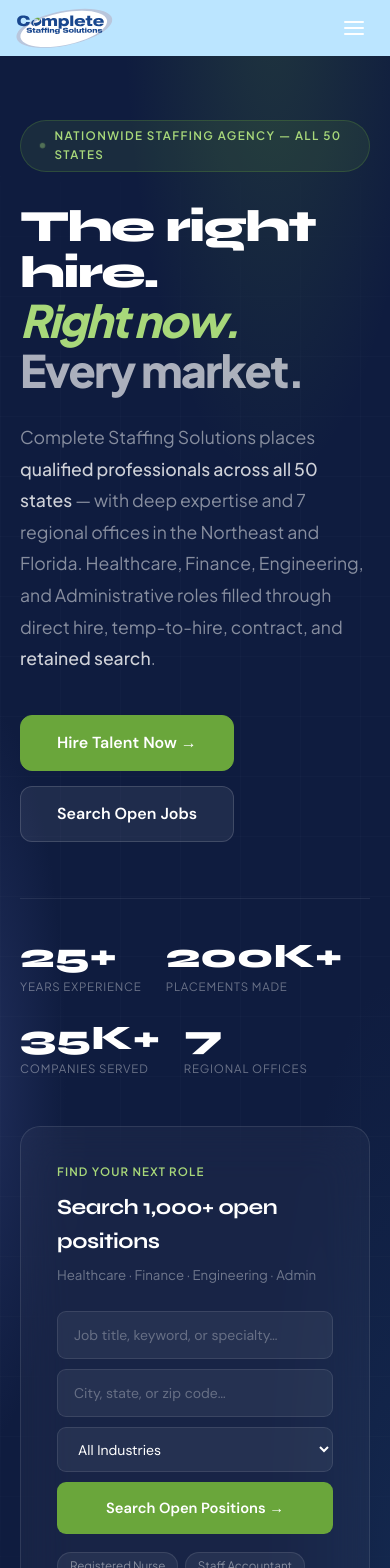
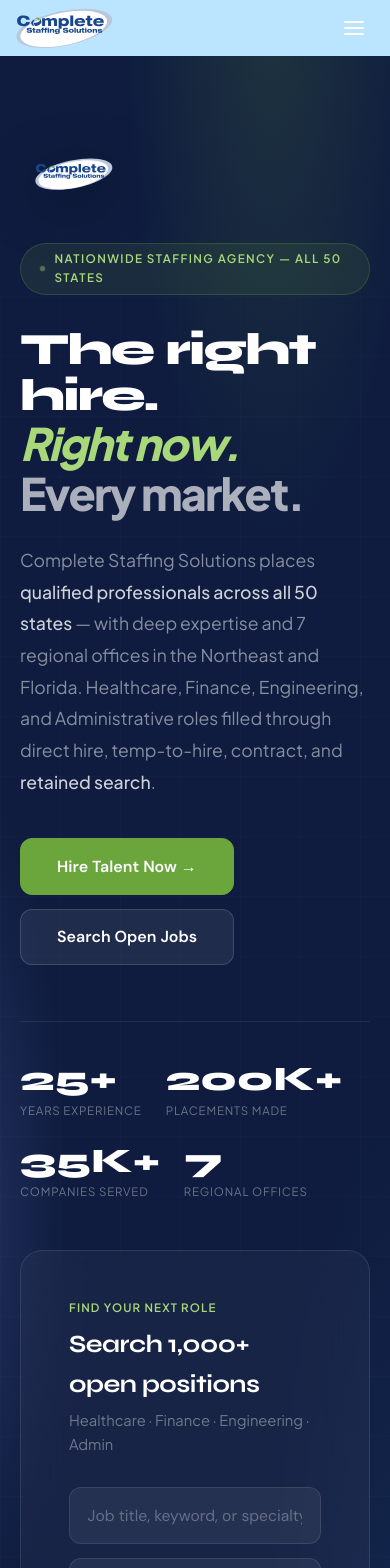
Before and after one commit to Operations2/CompleteStaffingSolutions_site, a Next.js app: page /home in a window 390 px wide. Shown: the top 1568 px of the page. Built offline with nearby package versions, Linux system fonts and the light colour scheme.

Commit message:
Logo Added

```diff
--- a/src/app/home/home.css
+++ b/src/app/home/home.css
@@ -168,11 +168,30 @@
   mask-image: linear-gradient(to bottom, transparent, rgba(0,0,0,.5) 20%, rgba(0,0,0,.5) 80%, transparent);
   -webkit-mask-image: linear-gradient(to bottom, transparent, rgba(0,0,0,.5) 20%, rgba(0,0,0,.5) 80%, transparent);
 }
+
+/* Green circle logo placeholder in hero */
+.hero-logo-circle {
+  position: absolute;
+  z-index: 2;
+  top: 4.8rem;
+  left: -15rem;
+  display: flex;
+  align-items: center;
+  justify-content: center;
+  pointer-events: none;
+}
+.hero-logo-img {
+  width: 200px;
+  height: auto;
+  filter: drop-shadow(0 12px 28px rgba(0, 0, 0, 0.35));
+}
+
 .hero-inner {
   max-width: 1320px; margin: 0 auto; width: 100%;
-  display: grid; grid-template-columns: 1fr 460px;
-  gap: 5rem; align-items: center; position: relative;
+  display: grid; grid-template-columns: 1fr 540px;
+  gap: 4.5rem; align-items: center; position: relative;
 }
+.hero-left { position: relative; }
 .hero-left > * {
   animation: fadeUp .6s var(--ease) both;
 }
@@ -229,7 +248,7 @@
 .hero-card {
   background: rgba(255,255,255,.04);
   border: 1px solid rgba(255,255,255,.1);
-  border-radius: 20px; padding: 2.25rem;
+  border-radius: 22px; padding: 3rem;
   backdrop-filter: blur(24px);
   -webkit-backdrop-filter: blur(24px);
 }
@@ -238,16 +257,16 @@
   text-transform: uppercase; color: var(--green3); margin-bottom: .5rem;
 }
 .card-title {
-  font-family: var(--fh); font-size: 1.35rem; font-weight: 700;
+  font-family: var(--fh); font-size: 1.55rem; font-weight: 700;
   color: var(--white); margin-bottom: .3rem; letter-spacing: -.02em;
 }
-.card-sub { font-size: .83rem; color: rgba(255,255,255,.38); margin-bottom: 1.65rem; }
+.card-sub { font-size: .92rem; color: rgba(255,255,255,.38); margin-bottom: 1.9rem; }
 .card-field {
   width: 100%; background: rgba(255,255,255,.06);
   border: 1.5px solid rgba(255,255,255,.1);
-  border-radius: 9px; padding: .72rem 1rem;
-  color: var(--white); font-size: .875rem;
-  transition: border-color .15s; margin-bottom: .65rem;
+  border-radius: 12px; padding: .95rem 1.1rem;
+  color: var(--white); font-size: .98rem;
+  transition: border-color .15s; margin-bottom: .85rem;
   display: block; font-family: var(--fb);
 }
 .card-field::placeholder { color: rgba(255,255,255,.3); }
@@ -255,10 +274,10 @@
 .card-field option { background: var(--navy3); color: var(--white); }
 .card-btn {
   width: 100%; background: var(--green); color: var(--white);
-  border-radius: 9px; padding: .88rem; font-size: .92rem;
+  border-radius: 12px; padding: 1rem; font-size: 1rem;
   font-weight: 600; cursor: pointer; transition: all .18s;
   display: flex; align-items: center; justify-content: center;
-  font-family: var(--fb); margin-top: .35rem; text-decoration: none;
+  font-family: var(--fb); margin-top: .45rem; text-decoration: none;
 }
 .card-btn:hover { background: var(--green2); transform: translateY(-1px); box-shadow: 0 6px 24px rgba(106,166,59,.35); }
 .card-tags { display: flex; flex-wrap: wrap; gap: .4rem; margin-top: 1.1rem; }
@@ -596,5 +615,12 @@
   .footer-grid     { grid-template-columns: 1fr; }
   .cta-band        { padding: 2.5rem 1.75rem; }
   .hero-stats      { flex-wrap: wrap; gap: 1.5rem; }
+  .hero-logo-circle {
+    position: static;
+    width: 108px;
+    height: 108px;
+    margin-bottom: .95rem;
+  }
+  .hero-logo-img { width: 78px; }
   .topbar-left     { display: none; }
 }
--- a/src/app/home/page.tsx
+++ b/src/app/home/page.tsx
@@ -86,15 +86,15 @@
     roles: ['Executive Assistant', 'HR Coordinator', 'Office Manager'],
     link: '/industries-we-serve',
     label: 'Explore Admin Staffing',
-  },
-  {
-    icon: '🏢',
-    title: 'Real Estate',
-    desc: 'Property management, leasing, development, and real estate operations talent for residential and commercial firms throughout the Northeast, Florida, and across the U.S.',
-    roles: ['Property Manager', 'Leasing Agent', 'Development Analyst'],
-    link: '/industries-we-serve/real-estate',
-    label: 'Explore Real Estate Staffing',
-  },
+    },
+    {
+      icon: '⚖️',
+      title: 'Legal',
+      desc: 'Paralegals, legal assistants, and litigation support talent for law firms and corporate legal teams throughout the Northeast, Florida, and across the U.S.',
+      roles: ['Paralegal', 'Legal Assistant', 'Litigation Support Specialist'],
+      link: '/industries-we-serve/legal',
+      label: 'Explore Legal Staffing',
+    },
 ]
 
 const MARKETS = [
@@ -159,6 +159,13 @@
 
           {/* Left copy */}
           <div className="hero-left">
+            <div className="hero-logo-circle" aria-hidden="true">
+              <img
+                src="/logo.svg"
+                alt="Complete Staffing Solutions"
+                className="hero-logo-img"
+              />
+            </div>
             <div className="hero-kicker">
               <span className="kicker-dot" aria-hidden="true" />
               <span>Nationwide Staffing Agency — All 50 States</span>
```
